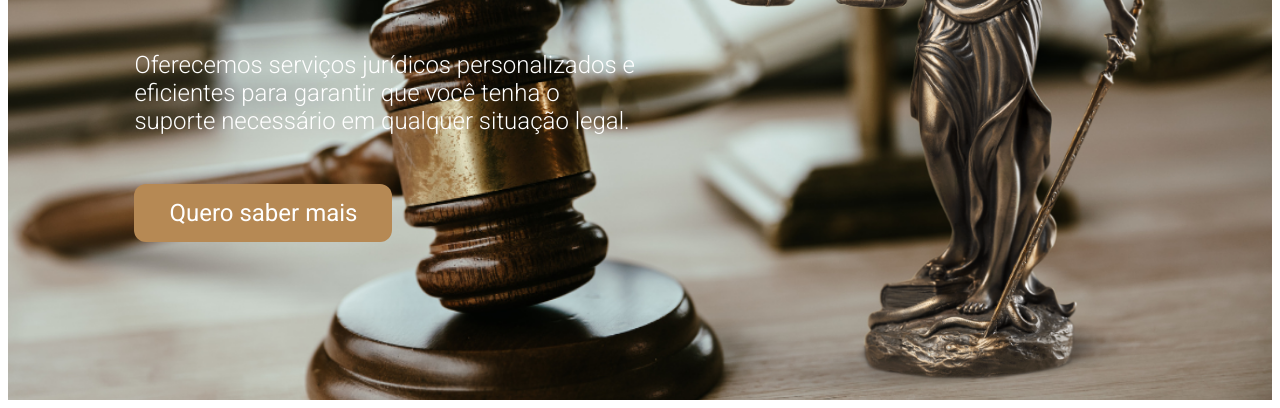
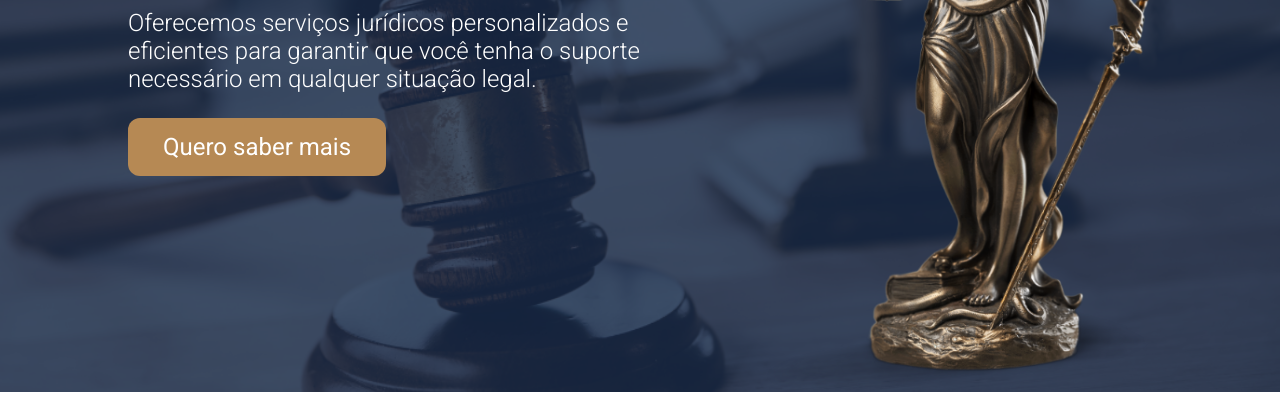
Before and after one commit to DouglasSenna/LP-ADVOGADOS-CURSO, a plain HTML site: page index.html in a window 1280 px wide. Shown: the part 541-949 px from the top of the page. Drawn offline with Linux system fonts and the light colour scheme.

Commit message:
position relative e absolute, imagem com css e dimensionamento

```diff
--- a/style.css
+++ b/style.css
@@ -1,6 +1,6 @@
 * {
-  :0 ;
-  padding: 0 margin;
+  padding: 0;
+  margin: 0;
   box-sizing: border-box;
 }
 
@@ -54,9 +54,19 @@
   background-size: cover;
   display: flex;
   justify-content: center;
+  position: relative;
 }
 
-.container-section-banner::before{
+.container-section-banner::before {
+  content: "";
+  width: 100%;
+  height: 100%;
+  background-color: rgba(26, 43, 75, 0.8);
+  top: 0;
+  right: 0;
+  left: 0;
+  bottom: 0;
+  position: absolute;
 
 }
 
@@ -66,6 +76,7 @@
   justify-content: space-between;
   align-items: center;
   width: 80%;
+  z-index: 1;
 }
 
 .container-content-banner {
@@ -103,6 +114,6 @@
   width: fit-content;
 }
 
-.btn-whatsapp:hover{
+.btn-whatsapp:hover {
   background-color: #c5a179;
 }
```
